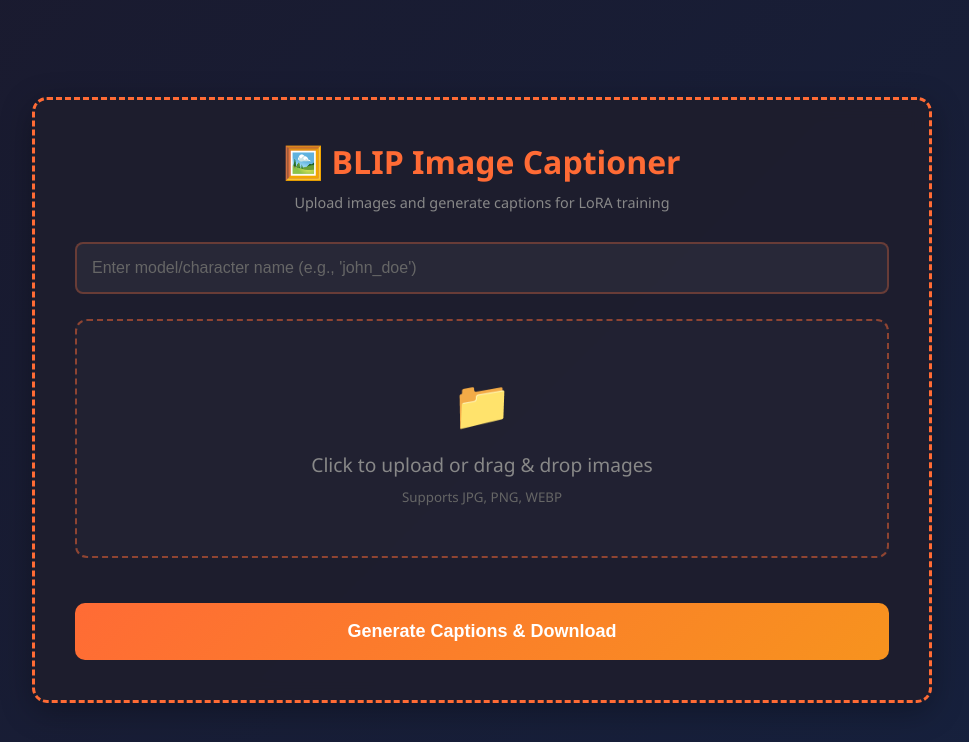
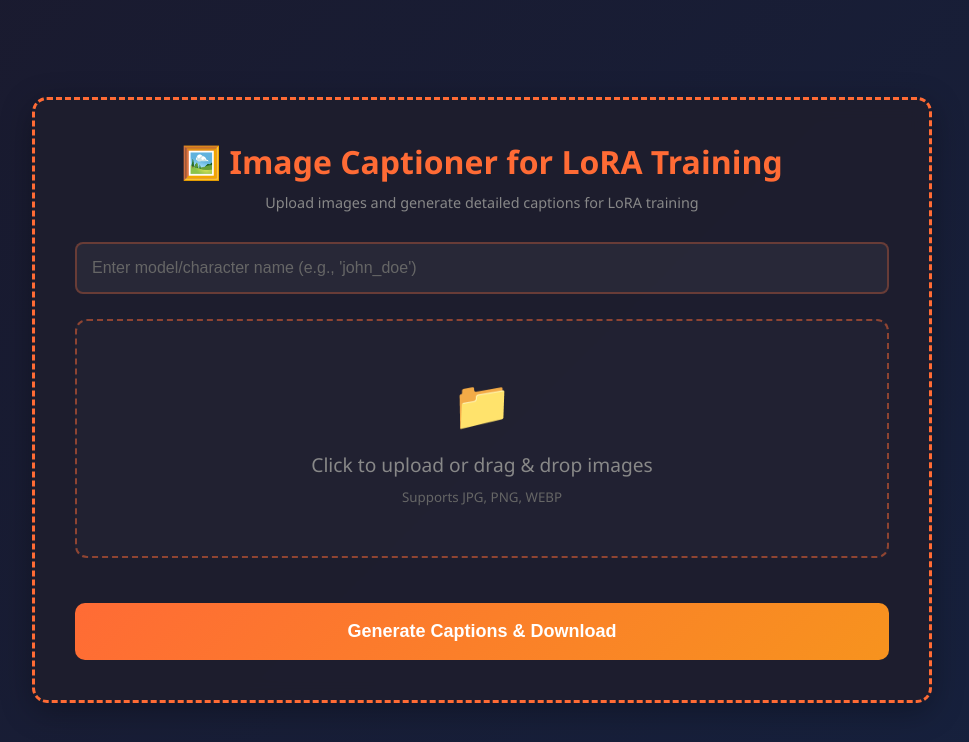
Before and after one commit to bleehhhh/caption, a plain HTML site: page index.html in a window 1280 px wide. Shown: the whole page, without its empty margins (158-1127 px from the left). Drawn offline with nearby package versions, Linux system fonts and the light colour scheme.

Commit message:
Update index.html

```diff
--- a/index.html
+++ b/index.html
@@ -237,8 +237,8 @@
 </head>
 <body>
     <div id="upload-container">
-        <h1>🖼️ BLIP Image Captioner</h1>
-        <p class="subtitle">Upload images and generate captions for LoRA training</p>
+        <h1>🖼️ Image Captioner for LoRA Training</h1>
+        <p class="subtitle">Upload images and generate detailed captions for LoRA training</p>
 
         <input type="text" id="model-name-input" placeholder="Enter model/character name (e.g., 'john_doe')">
 
```
